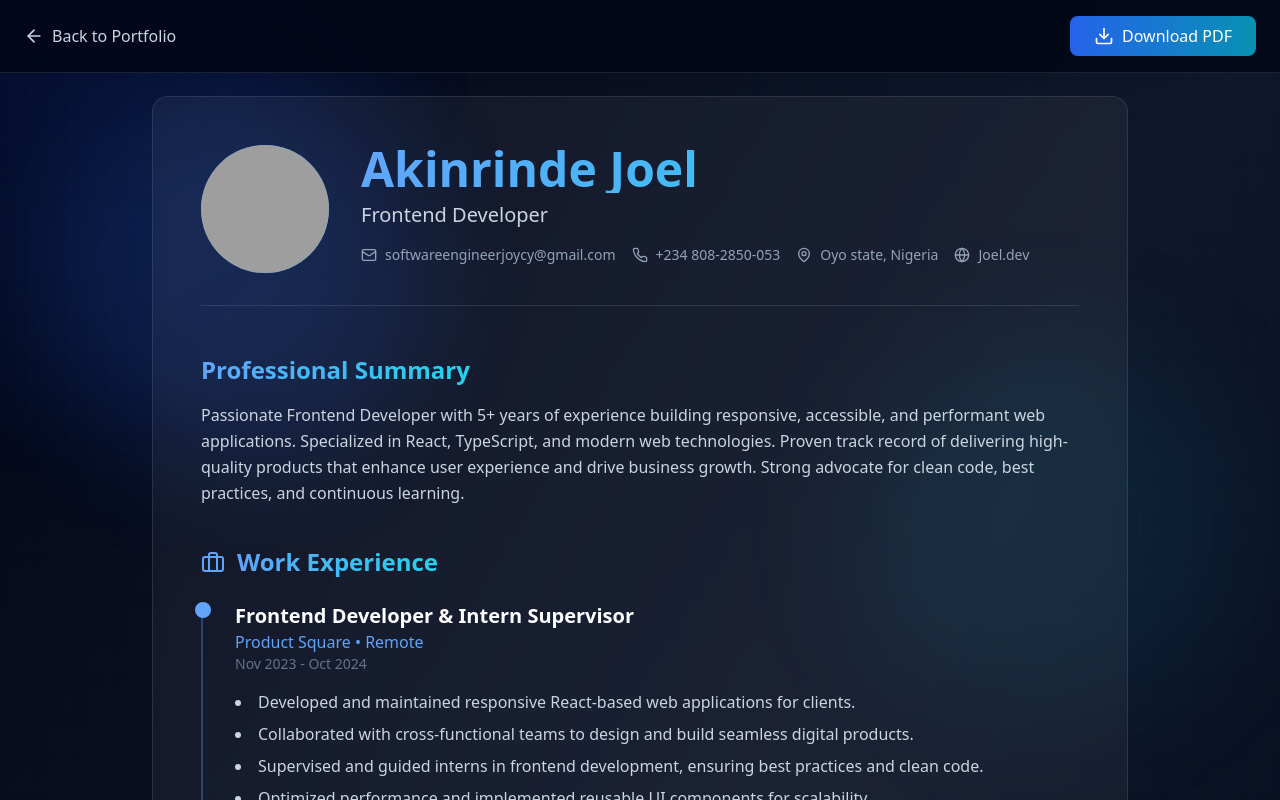
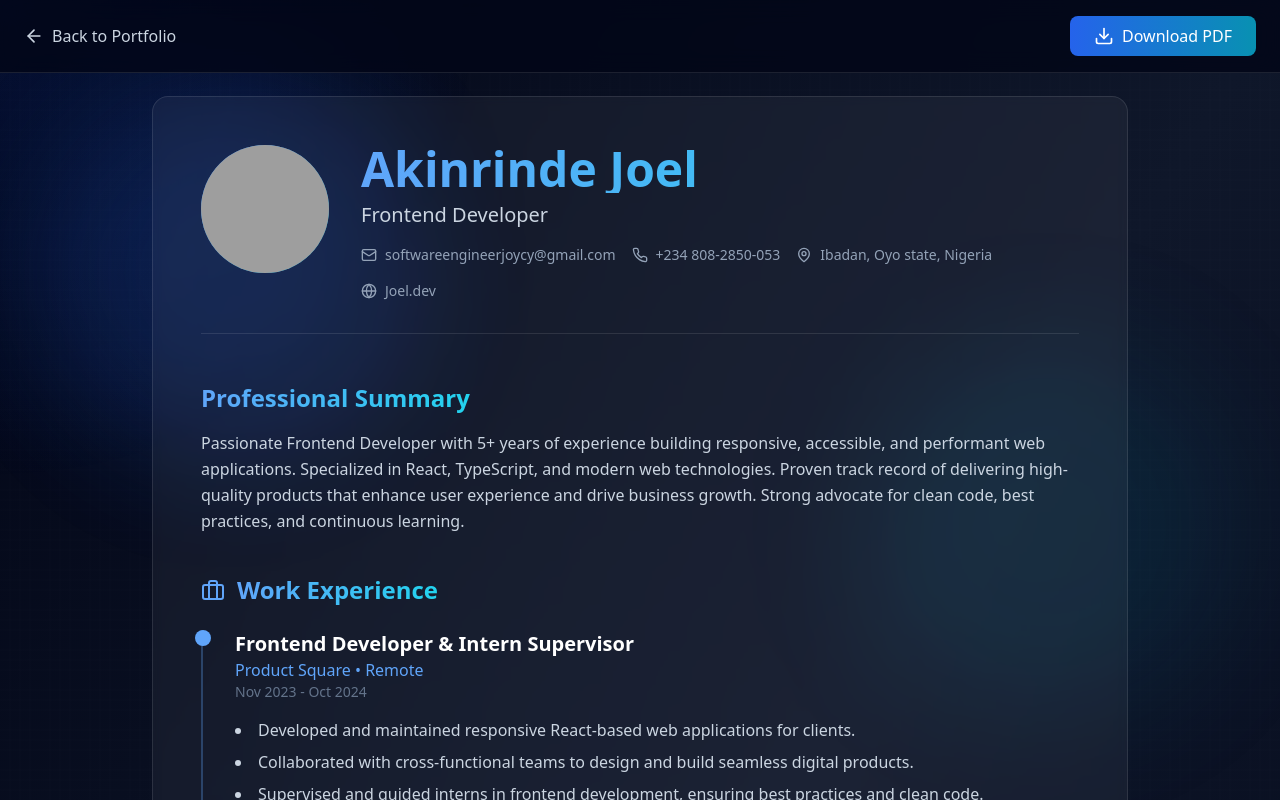
Before and after one commit to cyberbot501/joel, a React (Vite) app: page /cv in a window 1280 px wide. Shown: the top 800 px of the page. Built offline with nearby package versions, Linux system fonts and the light colour scheme; grey boxes are pictures that could not be loaded.

Commit message:
portfolio

```diff
--- a/src/pages/CVPage.tsx
+++ b/src/pages/CVPage.tsx
@@ -9,6 +9,7 @@ const CVPage = () => {
 
   return (
     <div className="relative z-10 min-h-screen">
+
       {/* Navigation */}
       <nav className="fixed top-0 left-0 right-0 z-50 bg-slate-950/80 backdrop-blur-md border-b border-white/10 print:hidden">
         <div className="max-w-7xl mx-auto px-6 py-4 flex justify-between items-center">
@@ -61,7 +62,7 @@ const CVPage = () => {
                   </div>
                   <div className="flex items-center gap-2">
                     <MapPin className="w-4 h-4" />
-                    <span>Oyo state, Nigeria</span>
+                    <span>Ibadan, Oyo state, Nigeria</span>
                   </div>
                   <div className="flex items-center gap-2">
                     <Globe className="w-4 h-4" />
```
